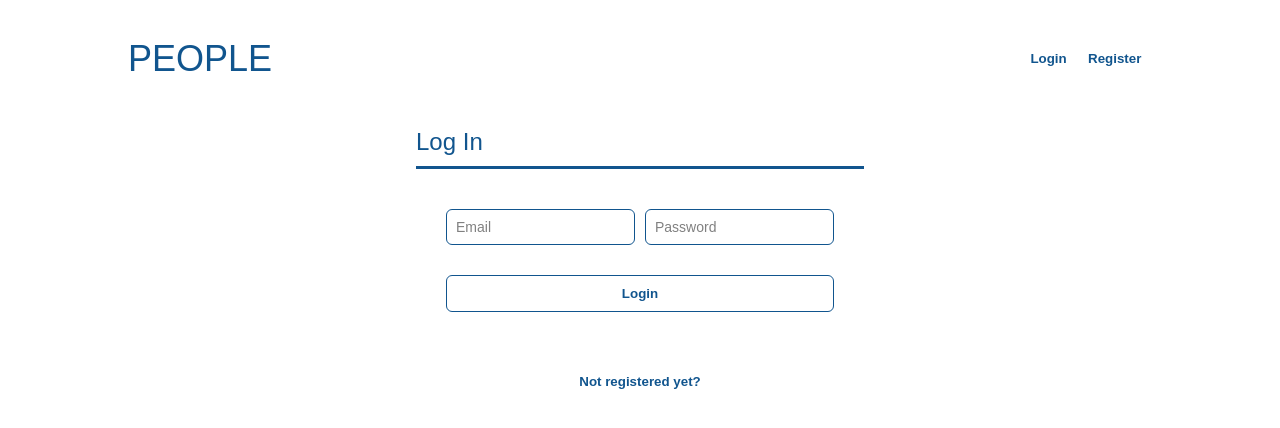
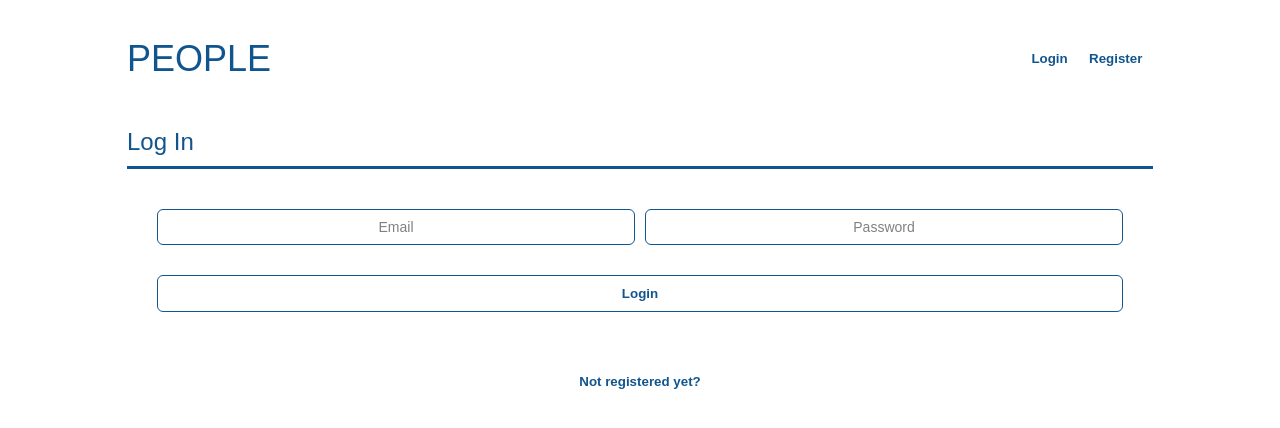
Before and after one commit to adamFernandez/full-stack-motorola, a Nuxt app in the folder frontend/: page /login in a window 1280 px wide. Shown: the top 428 px of the page. Built offline with nearby package versions, Linux system fonts and the light colour scheme.

Commit message:
Fix layout

```diff
--- a/frontend/assets/scss/mixins/_containers.scss
+++ b/frontend/assets/scss/mixins/_containers.scss
@@ -4,11 +4,7 @@
 
 @mixin container {
   width: 100%;
-  @media only screen and (max-width: breakpoints.$wide) {
-    padding-right: var(--ha-ha);
-    padding-left: var(--ha-ha);
-  }
-  @media only screen and (min-width: (breakpoints.$wide + 1)) {
+  @media only screen and (max-width: breakpoints.$extended) {
     padding-right: var(--moat);
     padding-left: var(--moat);
   }
--- a/frontend/assets/scss/objects/_header.scss
+++ b/frontend/assets/scss/objects/_header.scss
@@ -4,7 +4,7 @@
 @use '../settings/breakpoints';
 
 .header {
-  @include mixins.container;
+  @include mixins.content;
   @include mixins.sticky();
   @include mixins.flex(
     $justify: space-between,
@@ -12,8 +12,7 @@
     $align: center
   );
   @include mixins.transition;
-  padding-top: var(--trench);
-  padding-bottom: var(--trench);
+  padding: var(--trench) 0;
   text-transform: uppercase;
   font-size: var(--type-xl);
   color: var(--dark);
--- a/frontend/assets/scss/objects/_section.scss
+++ b/frontend/assets/scss/objects/_section.scss
@@ -40,11 +40,6 @@ section {
   font-family: var(--sans);
 }
 .container {
-  @include mixins.container;
-  @include mixins.flex($align: center, $gap: var(--runnel));
-  // display: grid;
-  // grid-template-columns: repeat(auto-fill, minmax(300px, 1fr));
-  // justify-self: center;
-  // justify-content: center;
-  // justify-items: center;
+  text-align: center;
+  @include mixins.content;
 }
--- a/frontend/layouts/default.vue
+++ b/frontend/layouts/default.vue
@@ -1,8 +1,9 @@
 <script setup></script>
 <template>
   <div class="main">
-    <LayoutHeader :heading="'People'" />
     <div class="container">
+      <LayoutHeader :heading="'People'" />
+
       <slot />
     </div>
   </div>
--- a/frontend/pages/login.vue
+++ b/frontend/pages/login.vue
@@ -6,7 +6,6 @@ const login = async () => {
 </script>
 
 <template>
-  <div>
   <section class="section--left">
     <h3>Log In</h3>
   </section>
@@ -29,7 +28,6 @@ const login = async () => {
       Login
     </button>
   </form>
-    <div class="container">
   <button
     type="submit"
     :class="['button button--small']"
@@ -37,6 +35,4 @@ const login = async () => {
   >
     Not registered yet?
   </button>
-    </div>
-  </div>
 </template>
```
Lines whose indentation alone changed are shown as unchanged.
